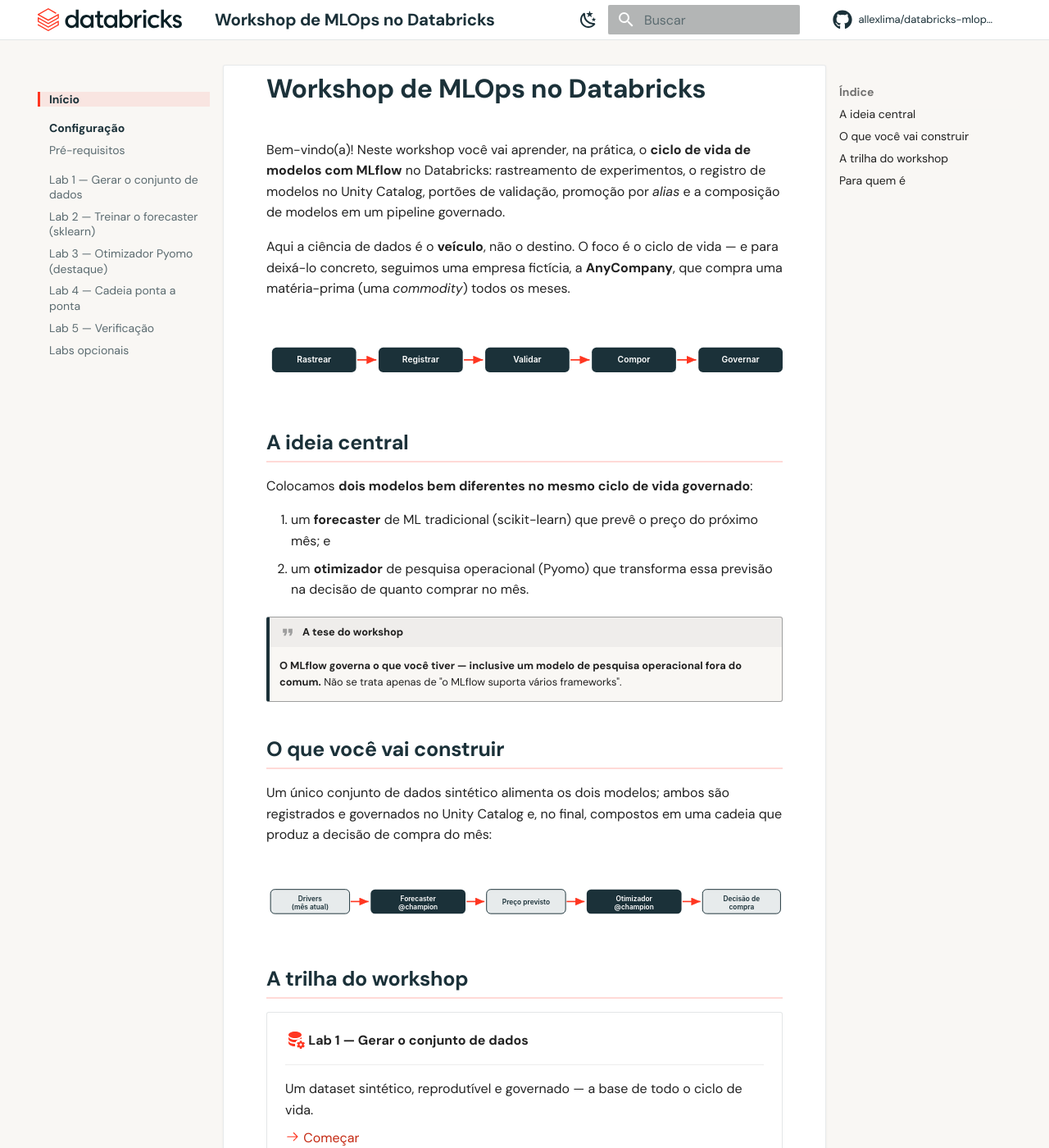
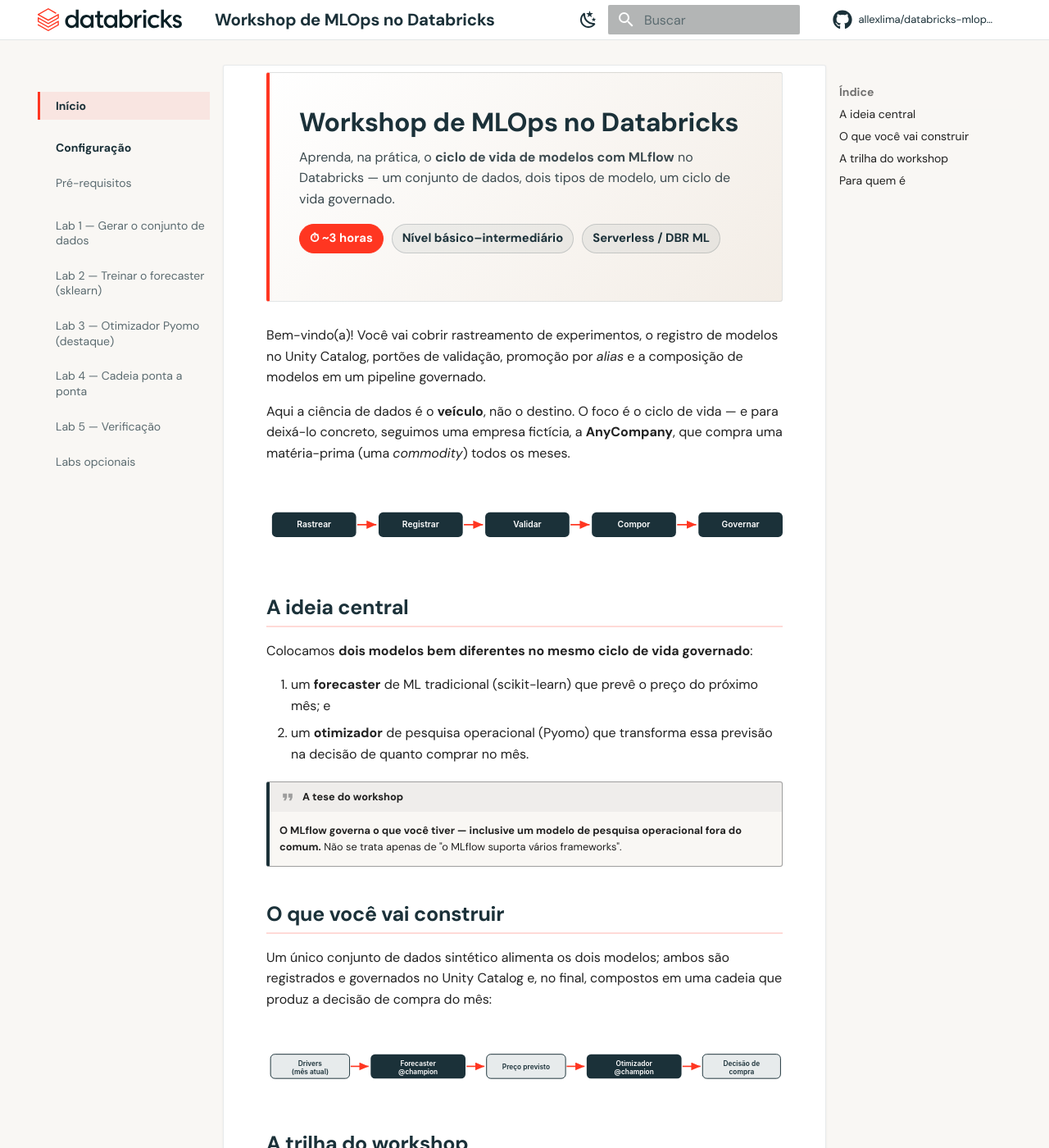
Before and after one commit to allexlima/databricks-mlops-workshop, an MkDocs documentation site: the page built from docs/index.md, in a window 1280 px wide and 1400 px high. Shown: the whole window at 82% size. Built offline with MkDocs 1.6.1 and Material for MkDocs 9.7.7, drawn with Linux system fonts in a browser that asks for light colours; some web fonts are replaced; comment, search, counter and statistics services are not loaded.

Commit message:
mirror dark mode, lighten light hero, pad menu

```diff
--- a/docs/index.md
+++ b/docs/index.md
@@ -1,9 +1,21 @@
+<div class="db-hero" markdown>
+
 # Workshop de MLOps no Databricks
 
-Bem-vindo(a)! Neste workshop você vai aprender, na prática, o **ciclo de vida de
-modelos com MLflow** no Databricks: rastreamento de experimentos, o registro de modelos
-no Unity Catalog, portões de validação, promoção por *alias* e a composição de modelos
-em um pipeline governado.
+Aprenda, na prática, o **ciclo de vida de modelos com MLflow** no Databricks — um
+conjunto de dados, dois tipos de modelo, um ciclo de vida governado.
+
+<span class="db-badges">
+<span class="db-badge db-badge--lava">⏱ ~3 horas</span>
+<span class="db-badge">Nível básico–intermediário</span>
+<span class="db-badge">Serverless / DBR ML</span>
+</span>
+
+</div>
+
+Bem-vindo(a)! Você vai cobrir rastreamento de experimentos, o registro de modelos no
+Unity Catalog, portões de validação, promoção por *alias* e a composição de modelos em
+um pipeline governado.
 
 Aqui a ciência de dados é o **veículo**, não o destino. O foco é o ciclo de vida — e
 para deixá-lo concreto, seguimos uma empresa fictícia, a **AnyCompany**, que compra uma
--- a/docs/stylesheets/custom.css
+++ b/docs/stylesheets/custom.css
@@ -32,6 +32,22 @@
   --db-sidebar-bg: transparent;            /* oat page shows through */
   --db-active-tint: rgba(255, 54, 33, 0.09);
   --db-search-bg: rgba(27, 49, 57, 0.06);
+  /* surfaces (content card + grid cards) */
+  --db-card-bg: #fff;
+  --db-card-border: rgba(27, 49, 57, 0.10);
+  --db-card-lift: #fff;
+  --db-card-lift-border: rgba(27, 49, 57, 0.12);
+  --db-card-shadow: rgba(27, 49, 57, 0.06);
+  --db-card-shadow-hover: rgba(27, 49, 57, 0.10);
+  /* hero */
+  --db-hero-bg: linear-gradient(135deg, #ffffff 0%, #f3ede6 100%);
+  --db-hero-fg: var(--db-navy);
+  --db-hero-fg-muted: #3c4a4f;
+  --db-hero-border: rgba(27, 49, 57, 0.12);
+  --db-badge-bg: rgba(27, 49, 57, 0.06);
+  --db-badge-border: rgba(27, 49, 57, 0.18);
+  --db-badge-fg: var(--db-navy);
+  --db-rule-neutral: var(--db-navy);   /* neutral admonition accent */
 }
 
 /* ---- Dark scheme (slate): navy chrome, white logo ---- */
@@ -46,8 +62,24 @@
   --db-chrome-muted: #cdd6da;
   --db-chrome-border: rgba(255, 255, 255, 0.10);
   --db-sidebar-bg: var(--db-navy);
-  --db-active-tint: rgba(255, 54, 33, 0.14);
+  --db-active-tint: rgba(255, 54, 33, 0.18);
   --db-search-bg: rgba(255, 255, 255, 0.10);
+  /* surfaces (content card + grid cards) — mirror light, dark palette */
+  --db-card-bg: #16252b;
+  --db-card-border: rgba(255, 255, 255, 0.08);
+  --db-card-lift: #1e333b;
+  --db-card-lift-border: rgba(255, 255, 255, 0.13);
+  --db-card-shadow: rgba(0, 0, 0, 0.30);
+  --db-card-shadow-hover: rgba(0, 0, 0, 0.45);
+  /* hero */
+  --db-hero-bg: linear-gradient(135deg, #1b3139 0%, #25434c 100%);
+  --db-hero-fg: #ffffff;
+  --db-hero-fg-muted: #e6ecee;
+  --db-hero-border: rgba(255, 255, 255, 0.08);
+  --db-badge-bg: rgba(255, 255, 255, 0.10);
+  --db-badge-border: rgba(255, 255, 255, 0.22);
+  --db-badge-fg: #ffffff;
+  --db-rule-neutral: #6f96a3;           /* steel — visible on dark card */
 }
 
 /* ============================ Chrome ====================================== */
@@ -102,7 +134,12 @@
    title so section labels are untouched). */
 .md-sidebar--primary .md-nav--primary > .md-nav__title { display: none; }
 .md-sidebar--primary .md-nav__item--section > .md-nav__link { color: var(--db-chrome-fg); font-weight: 700; }
-.md-sidebar--primary .md-nav__link { color: var(--db-chrome-muted); padding-left: 0.7rem; }
+.md-sidebar--primary .md-nav__link {
+  color: var(--db-chrome-muted);
+  padding-left: 1.1rem;
+  padding-top: 0.4rem;
+  padding-bottom: 0.4rem;
+}
 .md-sidebar--primary .md-nav__link:hover { color: var(--db-chrome-fg); }
 
 /* Active sidebar item: Lava left-bar + faint tint (AWS-style).
@@ -122,14 +159,15 @@
 
 /* ============================ Content card ================================ */
 
-/* White reading panel floating on the Oat background */
-[data-md-color-scheme="default"] .md-content {
-  background-color: #fff;
-  border: 1px solid rgba(27, 49, 57, 0.10);
+/* Reading panel floating on the page background — same layout both schemes,
+   only the surface palette changes (white-on-oat / dark-on-deep). */
+.md-content {
+  background-color: var(--db-card-bg);
+  border: 1px solid var(--db-card-border);
   border-radius: var(--db-radius);
-  box-shadow: 0 1px 3px rgba(27, 49, 57, 0.06);
+  box-shadow: 0 1px 3px var(--db-card-shadow);
 }
-[data-md-color-scheme="default"] .md-content__inner { padding: 0 1.4rem 1.4rem; }
+.md-content__inner { padding: 0 1.4rem 1.4rem; }
 
 /* ============================ Typography ================================== */
 
@@ -174,12 +212,12 @@
 /* Colored left border + tinted panel, brand palette. */
 .md-typeset .admonition,
 .md-typeset details {
-  border-left: 4px solid var(--db-navy);
+  border-left: 4px solid var(--db-rule-neutral);
   box-shadow: none;
 }
 .md-typeset .admonition.info, .md-typeset details.info,
 .md-typeset .admonition.note, .md-typeset details.note {
-  border-left-color: var(--db-navy);
+  border-left-color: var(--db-rule-neutral);
 }
 .md-typeset .admonition.success, .md-typeset details.success {
   border-left-color: #1f7a4d;
@@ -191,7 +229,7 @@
   border-left-color: var(--db-lava-link);
 }
 .md-typeset .admonition.quote, .md-typeset details.quote {
-  border-left-color: var(--db-navy);
+  border-left-color: var(--db-rule-neutral);
 }
 
 /* ============================ Big footer nav buttons ===================== */
@@ -210,20 +248,14 @@
 
 /* ============================ Grid cards ================================== */
 .md-typeset .grid.cards > ul > li {
-  border: 1px solid rgba(27, 49, 57, 0.12);
+  background-color: var(--db-card-lift);
+  border: 1px solid var(--db-card-lift-border);
   padding: 1rem 1.1rem;
   transition: border-color 0.2s, box-shadow 0.2s, transform 0.2s;
 }
-[data-md-color-scheme="default"] .md-typeset .grid.cards > ul > li {
-  background-color: #fff;
-}
-[data-md-color-scheme="slate"] .md-typeset .grid.cards > ul > li {
-  background-color: #16252b;
-  border-color: rgba(255, 255, 255, 0.12);
-}
 .md-typeset .grid.cards > ul > li:hover {
   border-color: var(--db-lava);
-  box-shadow: 0 6px 18px rgba(27, 49, 57, 0.10);
+  box-shadow: 0 6px 18px var(--db-card-shadow-hover);
   transform: translateY(-2px);
 }
 .md-typeset .grid.cards .twemoji { color: var(--db-lava); }
@@ -233,26 +265,28 @@
 
 /* ============================ Hero (home) ================================ */
 .db-hero {
-  background: linear-gradient(135deg, var(--db-navy) 0%, #25434c 100%);
-  color: #fff;
+  background: var(--db-hero-bg);
+  color: var(--db-hero-fg);
+  border: 1px solid var(--db-hero-border);
+  border-left: 4px solid var(--db-lava);
   border-radius: var(--db-radius);
   padding: 2rem 1.8rem;
   margin: 0 0 1.4rem;
 }
-.db-hero h1 { color: #fff !important; margin: 0 0 0.4rem; border: 0; }
-.db-hero p { color: #e6ecee; margin: 0.3rem 0 0.9rem; }
+.db-hero h1 { color: var(--db-hero-fg) !important; margin: 0 0 0.4rem; border: 0; }
+.db-hero p { color: var(--db-hero-fg-muted); margin: 0.3rem 0 0.9rem; }
 .db-badges { display: flex; flex-wrap: wrap; gap: 0.5rem; }
 .db-badge {
   display: inline-block;
-  background: rgba(255, 255, 255, 0.10);
-  border: 1px solid rgba(255, 255, 255, 0.22);
-  color: #fff;
+  background: var(--db-badge-bg);
+  border: 1px solid var(--db-badge-border);
+  color: var(--db-badge-fg);
   font-size: 0.74rem;
   font-weight: 600;
   padding: 0.25rem 0.6rem;
   border-radius: 999px;
 }
-.db-badge--lava { background: var(--db-lava); border-color: var(--db-lava); }
+.db-badge--lava { background: var(--db-lava); border-color: var(--db-lava); color: #fff; }
 
 /* Center diagrams */
 .md-typeset img[src$=".svg"] { display: block; margin: 1.4rem auto; }
```
